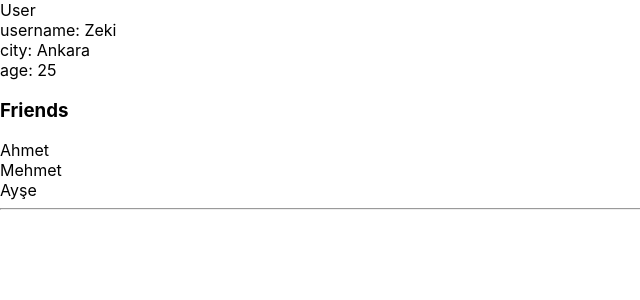
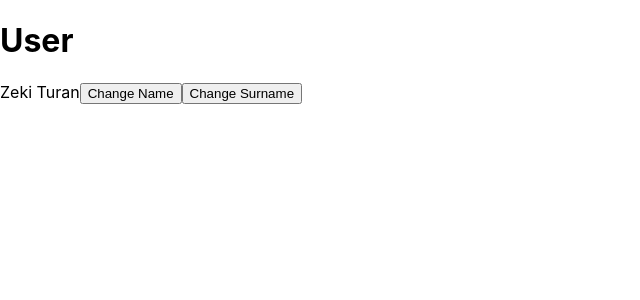
Before and after one commit to ZeckeyBay/hello-react, a React (Create React App) app: page / in a window 1280 px wide. Shown: the top 300 px of the page, without its empty margins (0-640 px from the left). Built offline with nearby package versions, Linux system fonts and the light colour scheme.

Commit message:
usestate string

```diff
--- a/src/components/User.js
+++ b/src/components/User.js
@@ -1,27 +1,19 @@
-import React from 'react'
-import PropTypes from "prop-types";
+import React, {useState} from "react";
 
-function User({data ,friends}) {
-  return (
-    <div>
-    User
-    <div>username: {(data.name)}</div>
-    <div>city: {(data.city)}</div>
-    <div>age: {(data.age)}</div>
-    <h3>Friends</h3>
-    {friends.map((friend,i)=>
-    <div key={i}>{friend}</div>
-    )}
-    <hr></hr>
-    </div>
+function User(){
+  const [user,setUser] = useState({name:"Zeki",surname:"Turan"})
+
+  return(
+  <div>
+  <h1>User</h1>
+  {user.name} {user.surname}
+  <button onClick={() => setUser({...user, name:"Ahmet"})}>Change Name</button>
+  <button onClick={() => setUser({...user, surname:"Öz"})}>Change Surname</button>
+  </div>
   )
 }
-User.PropTypes = {
-  data : PropTypes.exact({
-    name : PropTypes.string,
-    city : PropTypes.string,
-    age : PropTypes.number,
-  }),
-friends: PropTypes.array
-}
+
+
+
+
 export default User;
```
